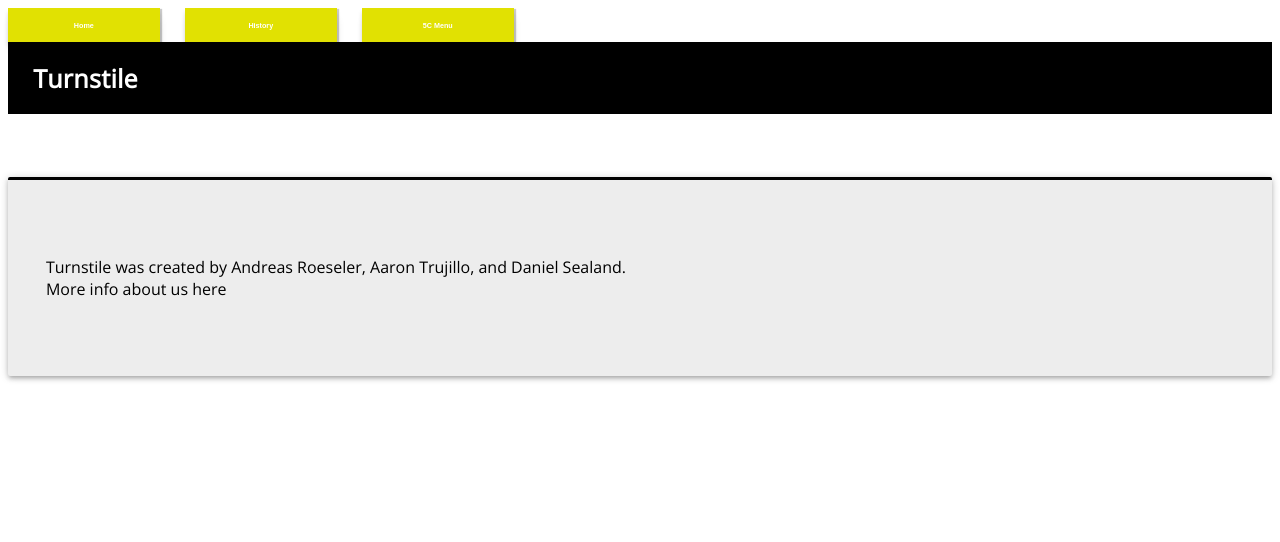
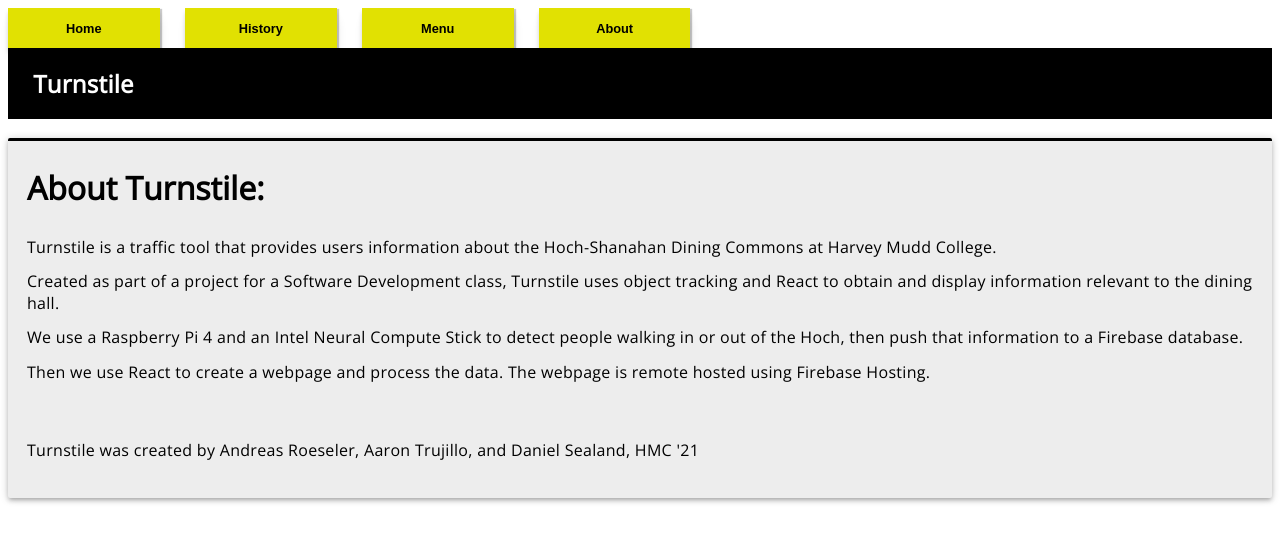
Before and after one commit to aroeseler/HMC-Turnstile, a React (Create React App) app in the folder turnstile-webpage/: page /About in a window 1280 px wide. Shown: the top 542 px of the page. Built offline with nearby package versions, Linux system fonts and the light colour scheme; no server answers.

Commit message:
finished about page

```diff
--- a/turnstile-webpage/src/Component/About.js
+++ b/turnstile-webpage/src/Component/About.js
@@ -11,8 +11,14 @@
               </header>
             <div>
               <section className="display-about">
-                Turnstile was created by Andreas Roeseler, Aaron Trujillo, and Daniel Sealand.<br></br>
-                More info about us here
+                <h1>About Turnstile:</h1>
+                <h3>Turnstile is a traffic tool that provides users information about the Hoch-Shanahan Dining Commons at Harvey Mudd College.</h3><br/>
+                <h3>Created as part of a project for a Software Development class, Turnstile uses object tracking and React to obtain and display information relevant to the dining hall.</h3><br/>
+                <h3>We use a Raspberry Pi 4 and an Intel Neural Compute Stick to detect people walking in or out of the Hoch, then push that information to a Firebase database.</h3><br/>
+                <h3>Then we use React to create a webpage and process the data. The webpage is remote hosted using Firebase Hosting.</h3>
+                <br/><br/><br/>
+                <h3>Turnstile was created by Andreas Roeseler, Aaron Trujillo, and Daniel Sealand, HMC '21</h3><br/>
+
               </section>
             </div>
             </div>
--- a/turnstile-webpage/src/Component/Navigation.js
+++ b/turnstile-webpage/src/Component/Navigation.js
@@ -14,13 +14,11 @@
                             <button>History</button>
                         </Link></day>
                         <day><a href = {'https://menu.yancey.io/'}>
-                            <button>5C Menu</button>
+                            <button>Menu</button>
                         </a></day>
-                        {/*
                         <day><Link to = {'/About'}>
-                            <button>About Us</button>
+                            <button>About</button>
                         </Link></day>
-                        */}
                     </section>
                 </ul>
             </div>
--- a/turnstile-webpage/src/index.css
+++ b/turnstile-webpage/src/index.css
@@ -1,5 +1,6 @@
 div {
   padding: 0 0 0 0;
+  margin: 0 0 0 0;
 }
 
 body {
@@ -15,7 +16,7 @@
 }
 
 header h1 {
-  font-size: 25px;
+  font-size: 150%;
   font-weight: 600;
   letter-spacing: 0.3px;
   display: inline-block;
@@ -24,11 +25,25 @@
   vertical-align: middle;
 }
 
+h1 {
+  font-size: 200%;
+  margin-top: 0;
+}
+
 h2 {
   font-size: 100%;
   letter-spacing: 0.3px;
   display: inline-block;
   margin: 0;
+  vertical-align: middle;
+}
+
+h3 {
+  font-size: 100%;
+  font-weight: 100;
+  letter-spacing: 0.3px;
+  display: inline-block;
+  margin: 0 0 1% 0;
   vertical-align: middle;
 }
 
@@ -75,9 +90,9 @@
   border-radius: 2px;
   border-top: 3px solid #000000;
   background-color: rgb(237, 237, 237);
-  padding: 6% 3%;
+  padding: 2% 1.5%;
   box-shadow: 0 3px 4px 0 rgba(0,0,0,.14), 0 3px 3px -2px rgba(0,0,0,.12), 0 1px 8px 0 rgba(0,0,0,.2);
-  margin-top: 5%;
+  margin-top: 1.5%;
 }
 
 ul {
@@ -99,7 +114,7 @@
   height: 0%;
 }
 
-/* different spacings for different buttons - not optimal solution but it works */
+/* Different spacing for different button types */
 day {
   margin-right: 2%;
 }
@@ -141,11 +156,14 @@
   background-color: rgb(225, 225, 2);
   cursor: pointer;
   border: 0;
-  color: rgb(255, 255, 255);
-  font-size: 45%;
+  color: #000;
+  font-size: 80%;
   font-weight: bold;
   padding: 1% 1%;
   box-shadow: 0 4px 4px 0 rgba(0,0,0,.14), 1px 10px 10px -2px rgba(0,0,0,.12), 2px 1px 1px 0 rgba(0,0,0,.2);
+  /* Prevent button resizing on smaller screens and cut off text */
+  white-space: nowrap;
+  overflow: hidden;
 }
 
 .meal {
```
